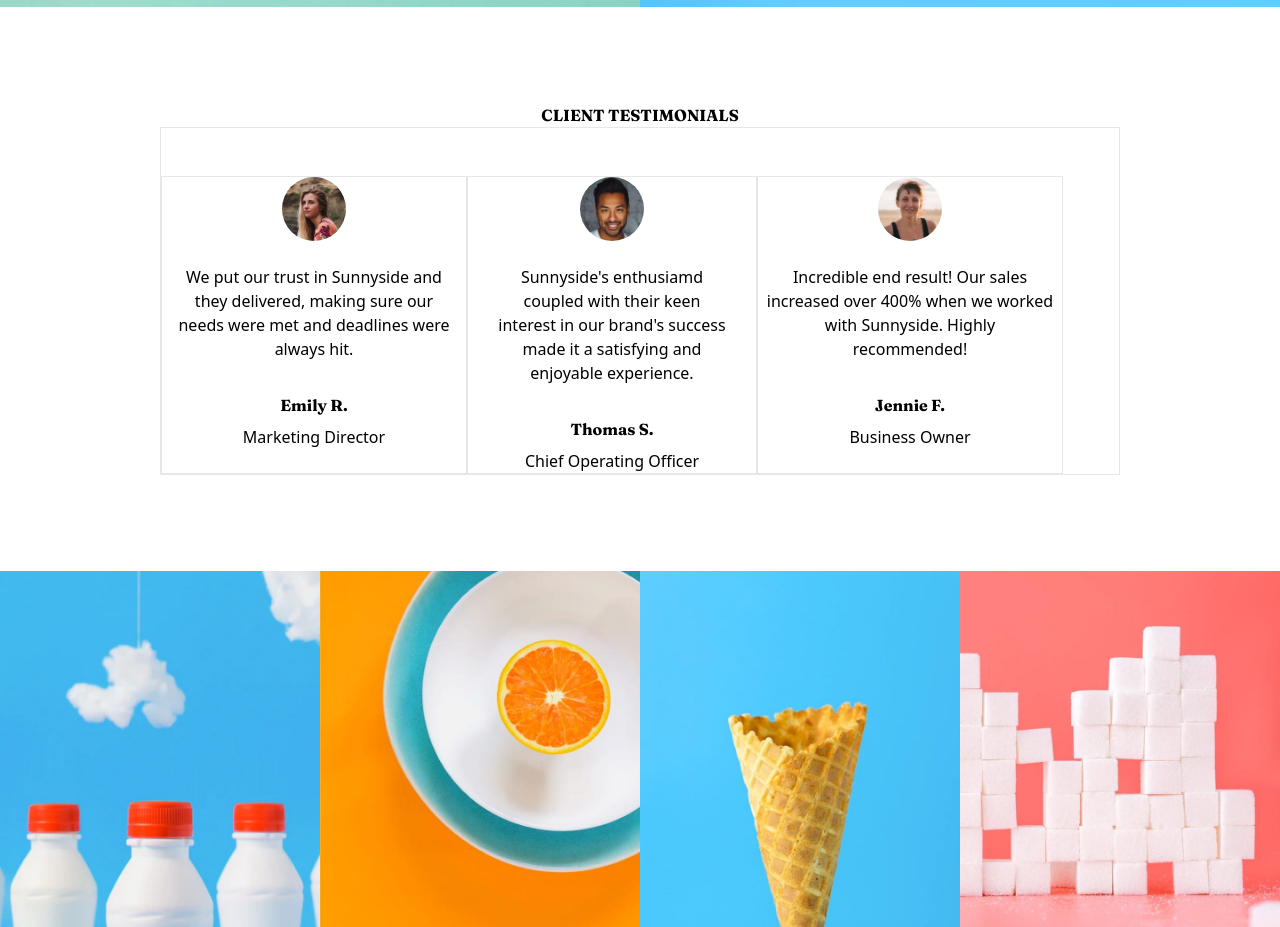
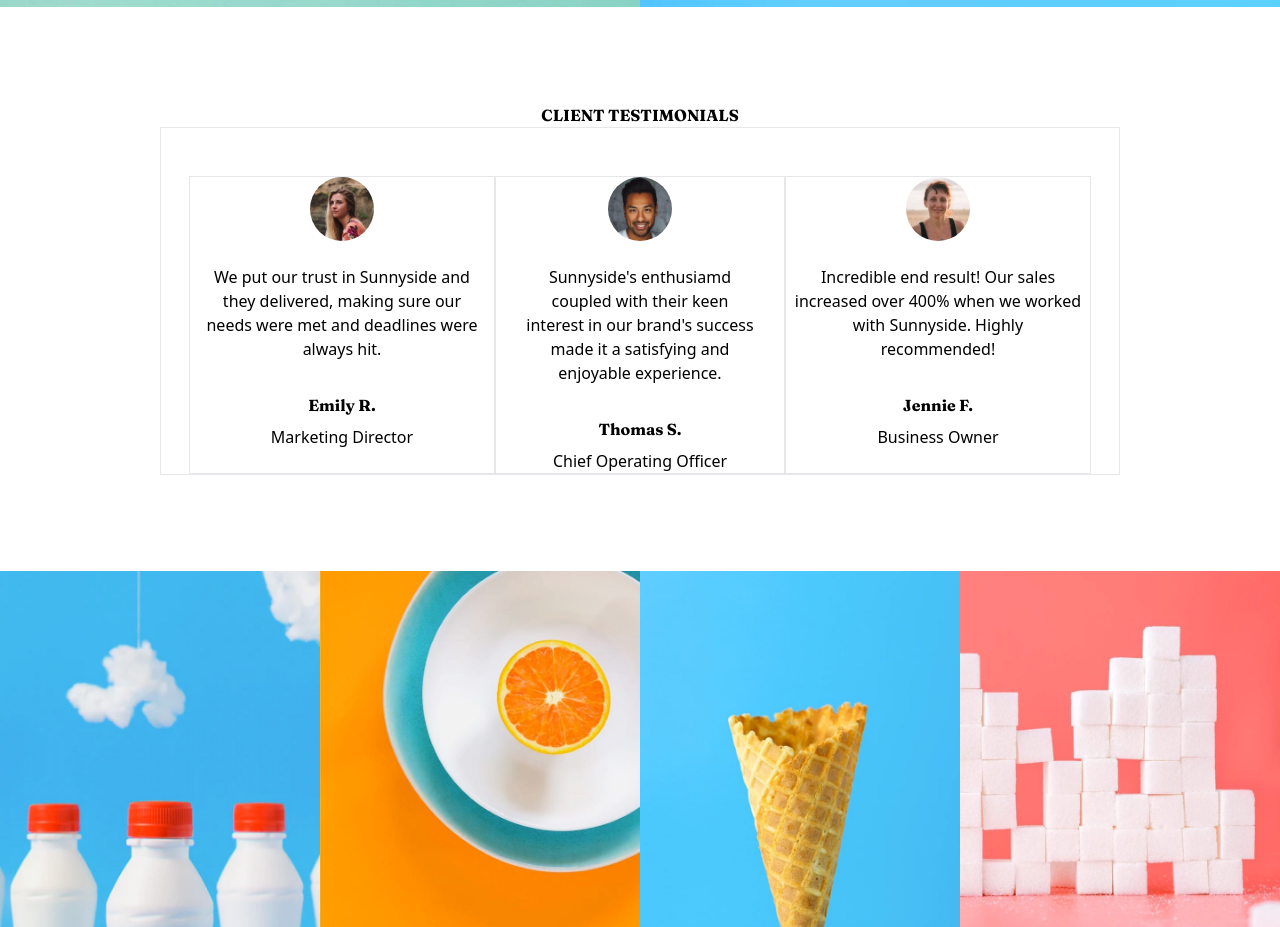
Before and after one commit to presh-031/Sunnyside-Landing-Page, a React (Create React App) app: page / in a window 1280 px wide. Shown: the part 2420-3347 px from the top of the page. Built offline with nearby package versions, Linux system fonts and the light colour scheme.

Commit message:
gave it all a max-width and centered, for very-very large screens

```diff
--- a/src/App.jsx
+++ b/src/App.jsx
@@ -6,7 +6,7 @@
 
 function App() {
   return (
-    <div>
+    <div className="mx-auto max-w-[1440px]">
       <Hero />
       <Grid />
       <Testimonials />
--- a/src/components/Testimonials.jsx
+++ b/src/components/Testimonials.jsx
@@ -7,7 +7,7 @@
     <section className="text-center">
       <p className="mt-12 font-fraunces  md:mt-24">CLIENT TESTIMONIALS</p>
       {/* flex */}
-      <div className=" border md:mx-auto md:flex md:w-3/4">
+      <div className=" border md:mx-auto md:flex md:w-3/4 md:justify-center">
         <div className="mt-12 border">
           <img className="mx-auto w-12 rounded-full md:w-16" src={emily} alt="" />
           <p className="mx-auto mt-6 mb-8 max-w-[19rem] md:w-[90%]">
```
